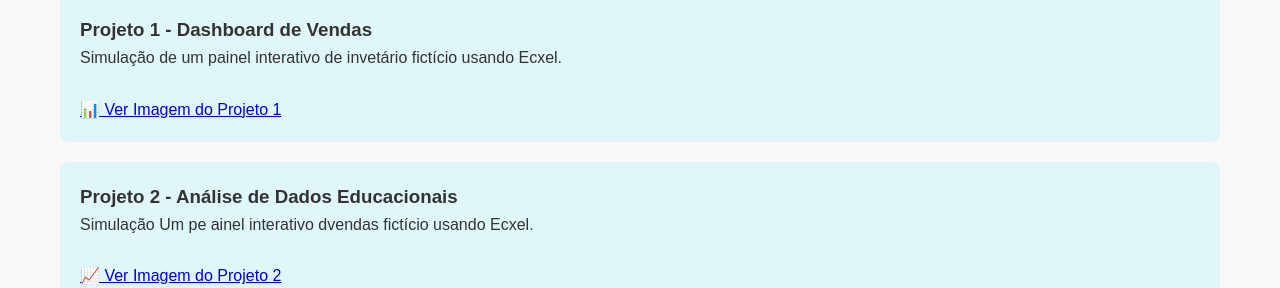
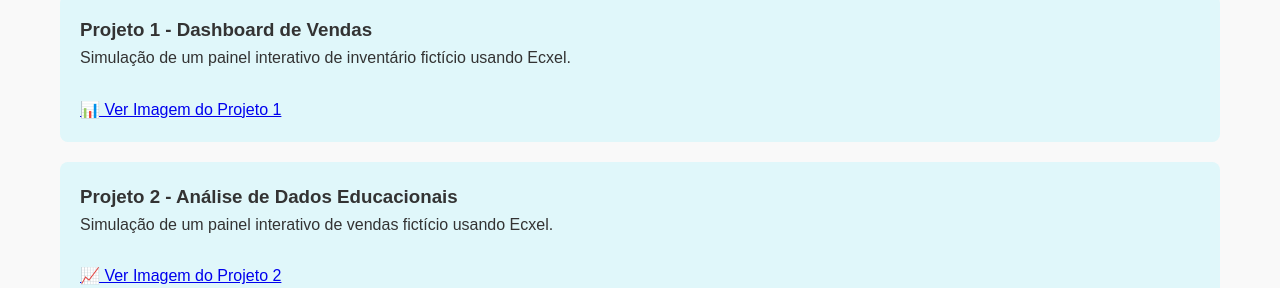
Before and after one commit to Edsonmacedo1981/projeto-front-end, a plain HTML site: page index.html in a window 1280 px wide. Shown: the part 942-1230 px from the top of the page. Drawn offline with Linux system fonts and the light colour scheme.

Commit message:
Add files via upload

```diff
--- a/index.html
+++ b/index.html
@@ -192,13 +192,13 @@ Atualmente, estou ampliando minha formação acadêmica com o curso de Análise
       <h2>Projetos</h2>
       <article>
         <h3>Projeto 1 - Dashboard de Vendas</h3>
-        <p>Simulação de um painel interativo de invetário fictício usando Ecxel.</p>
+        <p>Simulação de um painel interativo de inventário fictício usando Ecxel.</p>
         <br>
       <a href="projeto1.jpg" target="_blank">📊 Ver Imagem do Projeto 1</a>
       </article>
       <article>
         <h3>Projeto 2 - Análise de Dados Educacionais</h3>
-        <p>Simulação Um pe ainel interativo dvendas fictício usando Ecxel.</p>
+        <p>Simulação de um painel interativo de vendas fictício usando Ecxel.</p>
         <br>
       <a href="projeto2.jpg" target="_blank">📈 Ver Imagem do Projeto 2</a>
       </article>
```
